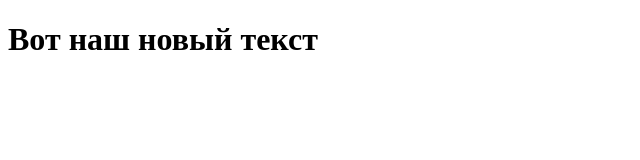
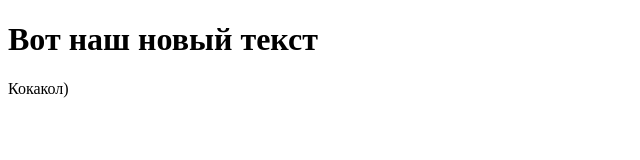
Before and after one commit to ofitser/memes, a plain HTML site: page index.html in a window 1280 px wide. Shown: the full height of the page, 0-640 px from the left. Drawn offline with Linux system fonts and the light colour scheme.

Commit message:
add. kokakol

```diff
--- a/index.html
+++ b/index.html
@@ -7,5 +7,6 @@
   </head>
   <body>
     <h1>Вот наш новый текст</h1>
+    <p>Кокакол)</p>
   </body>
 </html>
```
Also changed, not shown: img/photo_2023-10-31_21-36-42.jpg (added).
